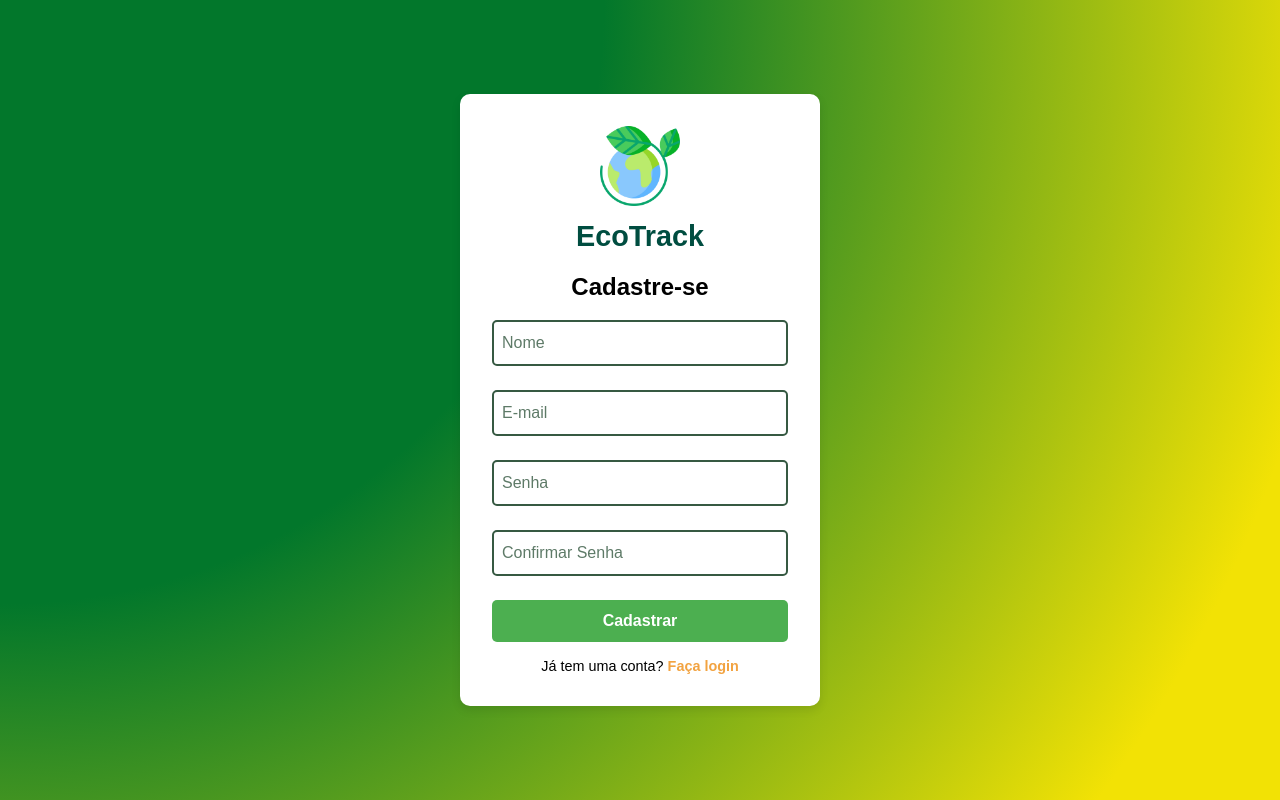
After one commit to eduzin3983/EcoTrack, a Flask app: page /cadastro in a window 1280 px wide. The commit adds this page. Run offline with Flask 3, Linux system fonts and the light colour scheme.

Commit message:
tela de cadastro

```diff
--- a/app.py
+++ b/app.py
@@ -10,5 +10,9 @@ def home():
 def login():
     return render_template('login.html')
 
+@app.route('/cadastro')
+def cadastro():
+    return render_template('cadastro.html')
+
 if __name__ == '__main__':
     app.run(debug=True)
--- /dev/null
+++ b/static/css/cadastro.css
@@ -0,0 +1,135 @@
+/* Reset básico */
+* {
+    margin: 0;
+    padding: 0;
+    box-sizing: border-box;
+    font-family: 'Nunito', sans-serif;
+}
+
+/* Fundo com efeito de cor nos cantos */
+body {
+    height: 100vh;
+    display: flex;
+    justify-content: center;
+    align-items: center;
+    background: radial-gradient(circle at top left, #02772b 40%, #f2e205 90%);
+}
+
+/* Container do cadastro */
+.cadastro-container {
+    width: 100%;
+    max-width: 400px;
+    padding: 20px;
+}
+
+/* Caixa do cadastro */
+.cadastro-box {
+    background: white;
+    padding: 2rem;
+    border-radius: 10px;
+    box-shadow: 0 4px 10px rgba(0, 0, 0, 0.1);
+    text-align: center;
+}
+
+/* Logo */
+.logo img {
+    width: 80px;
+    margin-bottom: 10px;
+}
+
+.logo h1 {
+    font-size: 1.8rem;
+    color: #004D40;
+    font-weight: 700;
+}
+
+/* Título */
+h2 {
+    margin: 1.2rem 0;
+    color: #000000;
+}
+
+/* Campos de entrada */
+.input-group {
+    position: relative;
+    margin-bottom: 1.5rem;
+    text-align: left;
+}
+
+/* Labels animadas */
+.floating-label {
+    position: absolute;
+    left: 10px;
+    top: 50%;
+    transform: translateY(-50%);
+    font-size: 1rem;
+    color: #365942;
+    transition: all 0.3s ease-in-out;
+    pointer-events: none;
+    opacity: 0.8;
+}
+
+/* Inputs */
+.input-group input {
+    width: 100%;
+    padding: 12px;
+    border: 2px solid #365942;
+    border-radius: 5px;
+    font-size: 1rem;
+    outline: none;
+    transition: border-color 0.3s ease-in-out;
+}
+
+/* Efeito quando o input é focado */
+.input-group input:focus {
+    border-color: #F2A341;
+}
+
+/* Animação da label subindo letra por letra */
+.floating-label.ativo {
+    top: -10px;
+    font-size: 0.9rem;
+    color: #F2A341;
+    animation: subirLabel 0.4s ease-in-out forwards;
+}
+
+@keyframes subirLabel {
+    0% { letter-spacing: 0px; opacity: 0; }
+    100% { letter-spacing: 2px; opacity: 1; }
+}
+
+/* Botão de cadastro */
+.btn-primary {
+    width: 100%;
+    padding: 12px;
+    background-color: #4CAF50;
+    color: white;
+    border: none;
+    border-radius: 5px;
+    font-size: 1rem;
+    font-weight: bold;
+    cursor: pointer;
+    transition: 0.3s ease-in-out;
+}
+
+.btn-primary:hover {
+    background-color: #244630;
+    transform: scale(1.05);
+}
+
+/* Link para login */
+.login-link {
+    margin-top: 1rem;
+    font-size: 0.9rem;
+    color: #000000;
+}
+
+.login-link a {
+    color: #F2A341;
+    text-decoration: none;
+    font-weight: bold;
+}
+
+.login-link a:hover {
+    text-decoration: underline;
+}
--- /dev/null
+++ b/static/js/cadastro.js
@@ -0,0 +1,18 @@
+//Este script vai monitorar os inputs e ativar a animação das labels quando o usuário digitar ou focar no campo.
+document.addEventListener("DOMContentLoaded", function () {
+    const inputs = document.querySelectorAll(".input-group input");
+
+    inputs.forEach((input) => {
+        const label = input.previousElementSibling;
+
+        input.addEventListener("focus", () => {
+            label.classList.add("ativo");
+        });
+
+        input.addEventListener("blur", () => {
+            if (input.value === "") {
+                label.classList.remove("ativo");
+            }
+        });
+    });
+});
--- /dev/null
+++ b/templates/cadastro.html
@@ -0,0 +1,45 @@
+<!DOCTYPE html>
+<html lang="pt-BR">
+<head>
+    <meta charset="UTF-8">
+    <meta name="viewport" content="width=device-width, initial-scale=1.0">
+    <title>EcoTrack - Cadastro</title>
+    <link rel="stylesheet" href="/static/css/cadastro.css">
+</head>
+<body>
+    <div class="cadastro-container">
+        <div class="cadastro-box">
+            <div class="logo">
+                <img src="/static/img/index/icone-planeta.png" alt="Ícone Planeta">
+                <h1>EcoTrack</h1>
+            </div>
+            <h2>Cadastre-se</h2>
+            <form action="/cadastro" method="POST">
+                <div class="input-group">
+                    <label for="nome" class="floating-label">Nome</label>
+                    <input type="text" id="nome" name="nome" required>
+                </div>
+
+                <div class="input-group">
+                    <label for="email" class="floating-label">E-mail</label>
+                    <input type="email" id="email" name="email" required>
+                </div>
+
+                <div class="input-group">
+                    <label for="senha" class="floating-label">Senha</label>
+                    <input type="password" id="senha" name="senha" required>
+                </div>
+
+                <div class="input-group">
+                    <label for="confirmar-senha" class="floating-label">Confirmar Senha</label>
+                    <input type="password" id="confirmar-senha" name="confirmar-senha" required>
+                </div>
+
+                <button type="submit" class="btn-primary">Cadastrar</button>
+            </form>
+            <p class="login-link">Já tem uma conta? <a href="/login">Faça login</a></p>
+        </div>
+    </div>
+    <script src="/static/js/cadastro.js"></script> <!-- Chama o JavaScript -->
+</body>
+</html>
--- a/templates/index.html
+++ b/templates/index.html
@@ -23,7 +23,7 @@
             <ul>
                 <li><a href="#">Sobre</a></li>
                 <li><a href="/login">Login</a></li>
-                <li><a href="#" class="btn-primary">Cadastrar</a></li>
+                <li><a href="/cadastro" class="btn-primary">Cadastrar</a></li>
             </ul>
         </nav>
     </header>
```
